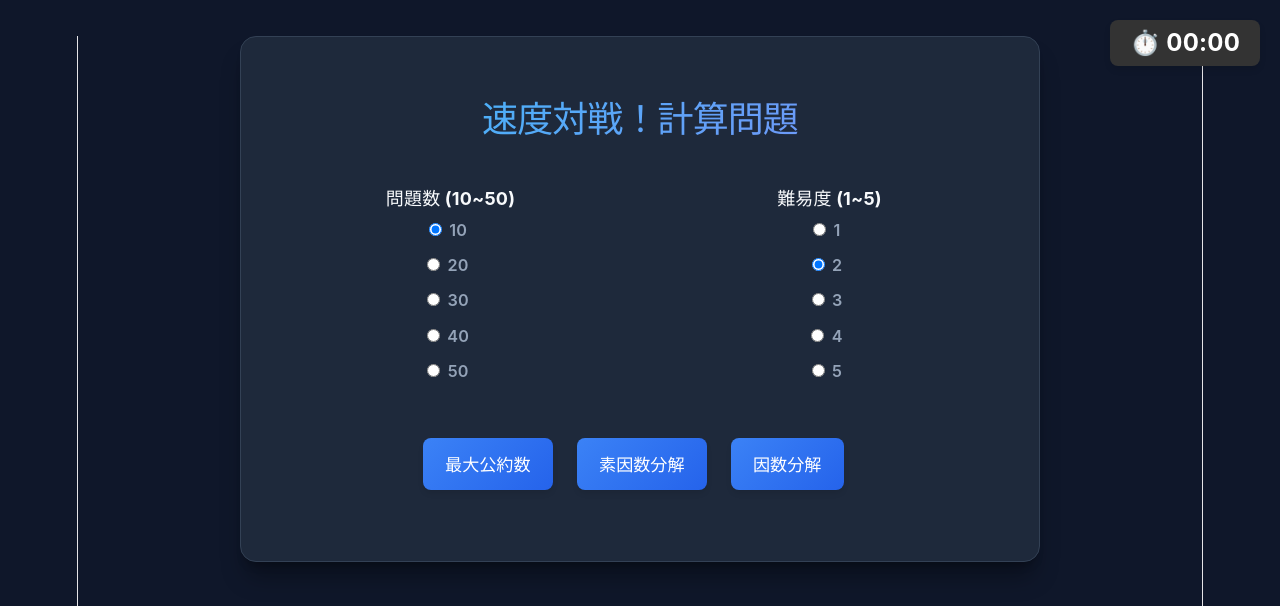
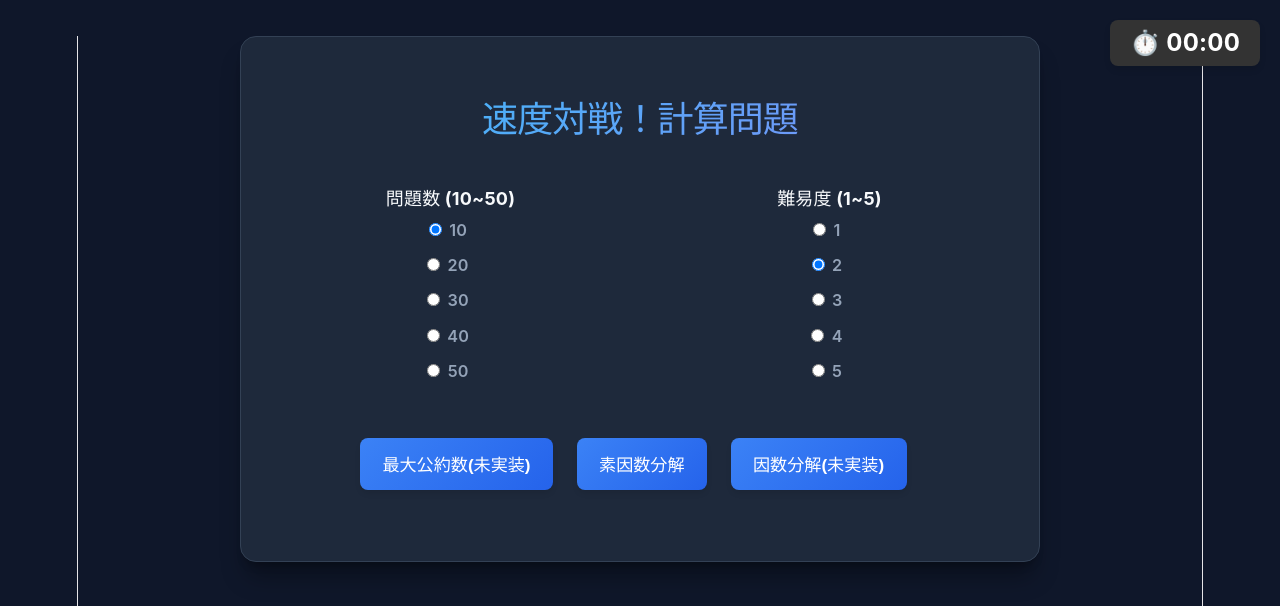
Before and after one commit to yasunari1103/make_quiz_web, a React (Vite) app: page /battle in a window 1280 px wide. Shown: the top 606 px of the page. Built offline with nearby package versions, Linux system fonts and the light colour scheme.

Commit message:
ボタン名修正
実装が済んでいないものを明確化

```diff
--- a/src/pages/BattlePage.tsx
+++ b/src/pages/BattlePage.tsx
@@ -324,9 +324,9 @@ const handleDelete = () => {
 
       {/* 問題生成ボタン */}
       <div style={{ display: 'flex', gap: '10px', justifyContent: 'center', marginBottom: '20px' }}>
-        <button onClick={() => handleGenerate('GCD')}>最大公約数</button>
+        <button onClick={() => handleGenerate('GCD')}>最大公約数(未実装)</button>
         <button onClick={() => handleGenerate('PRIME')}>素因数分解</button>
-        <button onClick={() => handleGenerate('FACTOR')}>因数分解</button>
+        <button onClick={() => handleGenerate('FACTOR')}>因数分解(未実装)</button>
       </div>
 
       {/* 問題・解答フォーム表示エリア */}
```
